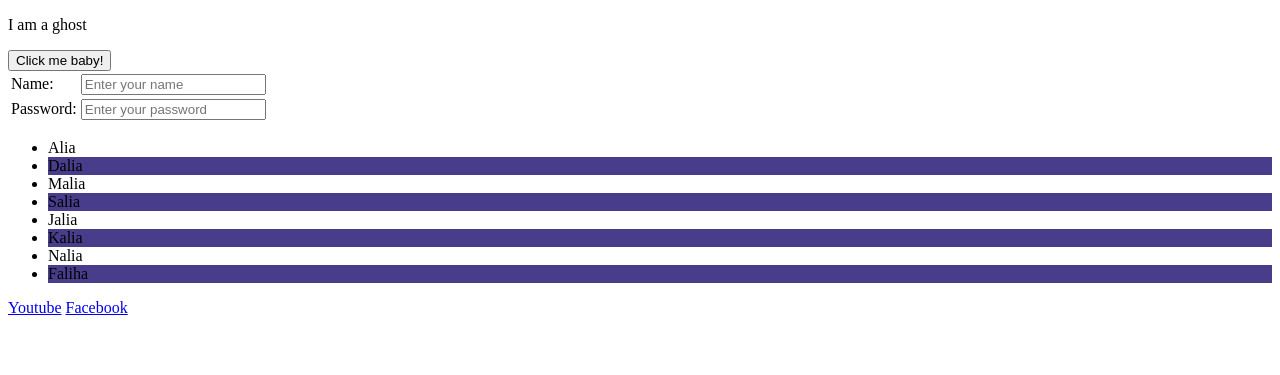
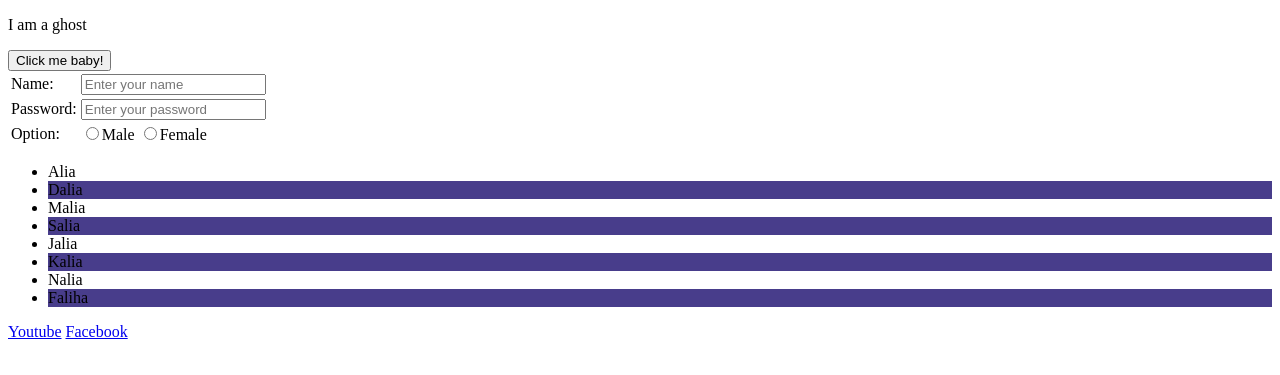
Before and after one commit to HumaionKobir1/my-first-website, a plain HTML site: page index.html in a window 1280 px wide. Shown: the part 105-480 px from the top of the page. Drawn offline with Linux system fonts and the light colour scheme.

Commit message:
I'm a ghost hi hi hi

```diff
--- a/index.html
+++ b/index.html
@@ -23,6 +23,13 @@
             <td>Password:</td>
             <td><input type="password" placeholder="Enter your password"></td>
         </tr>
+        <tr>
+            <td>Option:</td>
+            <td>
+                <input type="radio">Male
+                <input type="radio">Female
+            </td>
+        </tr>
     </table>
 
     <ul>
--- a/style.css
+++ b/style.css
@@ -8,7 +8,7 @@ button:hover{
     /* color: #fff; */
     border: none;
     width: 150px;
-    height: 25px;
+    height: 24px;
     border-radius: 5px;
     font-size: 13px;
     font-weight: 700;
```
